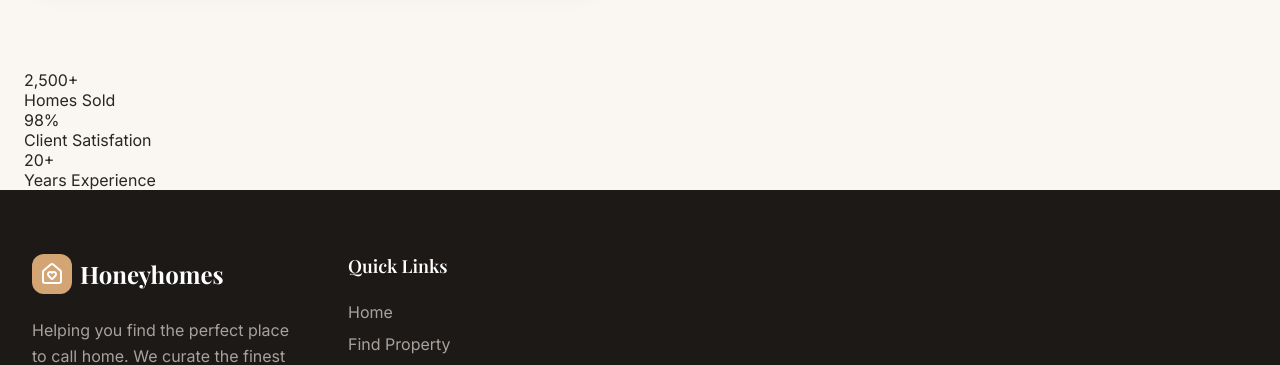
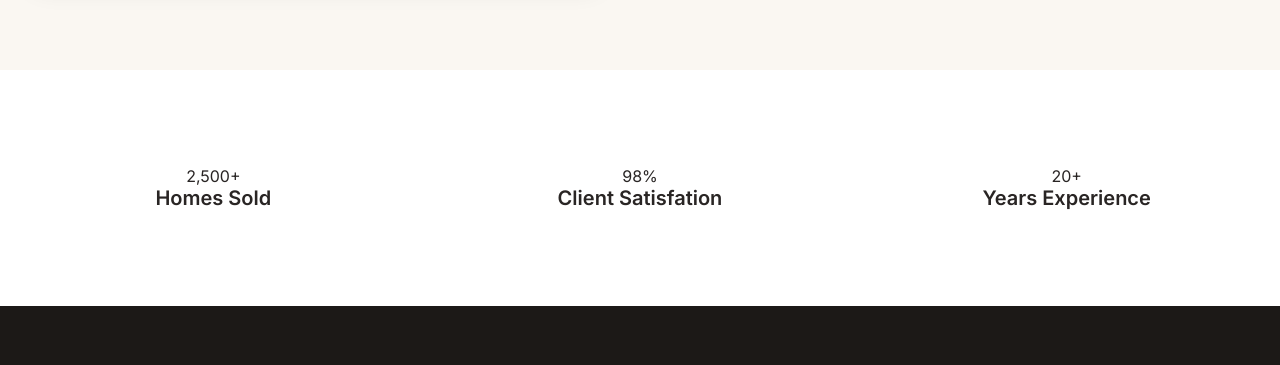
Before and after one commit to p3achijaii/react-coursework, a React (Vite) app: page /why-honeyhomes in a window 1280 px wide. Shown: the part 973-1338 px from the top of the page. Built offline with nearby package versions, Linux system fonts and the light colour scheme.

Commit message:
add the styling for the stats section of the why honeyhomes page

```diff
--- a/src/pages/WhyHoneyhomes/WhyHoneyhomes.module.css
+++ b/src/pages/WhyHoneyhomes/WhyHoneyhomes.module.css
@@ -12,20 +12,13 @@
 .container {
   max-width: 80rem;
   margin: 0 auto;
-  padding: 1rem;
+  padding: 0 1rem;
 }
 
 @media (min-width: 640px) {
   .container {
     padding: 0 1.5rem;
   }
-}
-
-.heroTitle {
-  font-size: 3rem;
-  font-weight: 700;
-  color: var(--color-white);
-  margin-bottom: 1.5rem;
 }
 
 .heroTitle {
@@ -83,3 +76,34 @@
   line-height: 1.8;
   margin-bottom: 2rem;
 }
+
+.statsSection {
+  background-color: var(--color-white);
+  padding: 6rem 0;
+}
+
+.statsGrid {
+  display: grid;
+  grid-template-columns: 1fr;
+  gap: 3rem;
+  text-align: center;
+}
+
+@media (min-width: 768px) {
+  .statsGrid {
+    grid-template-columns: repeat(3, 1fr);
+  }
+}
+
+.statValue {
+  font-size: 3rem;
+  font-weight: 700;
+  color: var(--color-terracotta-500);
+  margin-bottom: 0.5rem;
+}
+
+.statLabel {
+  font-size: 1.25rem;
+  font-weight: 600;
+  color: var(--color-stone-800);
+}
```
